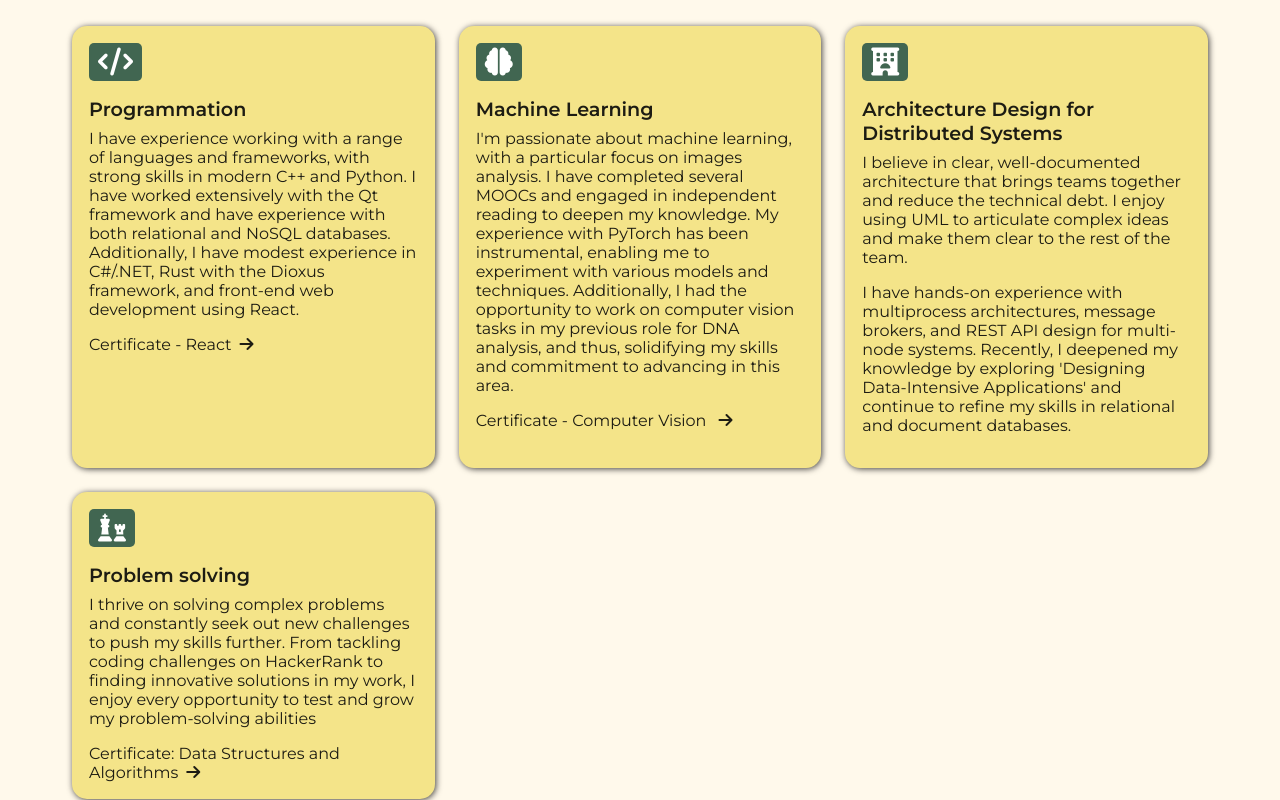
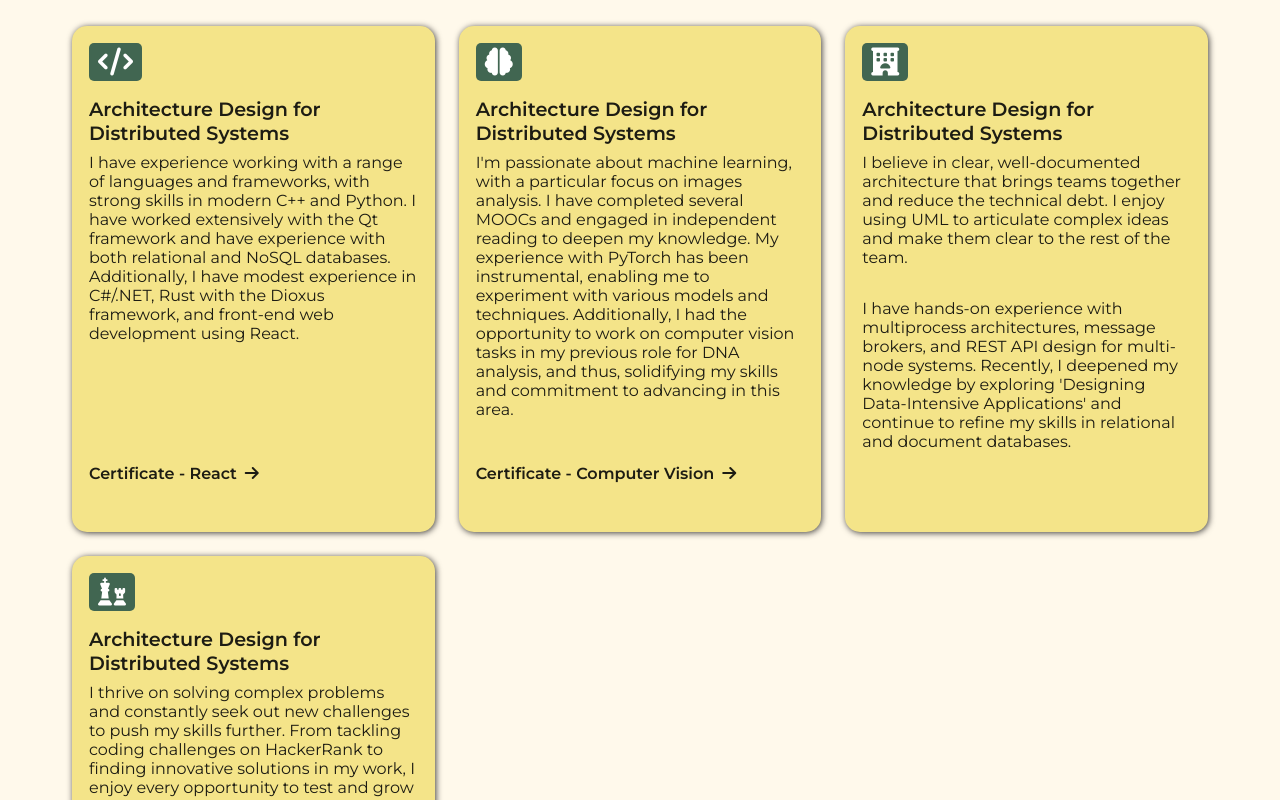
Before and after one commit to DorianPinaud/dorianpinaud-portfolio, a React (Create React App) app: page / in a window 1280 px wide. Shown: the part 1060-1860 px from the top of the page. Built offline with nearby package versions, Linux system fonts and the light colour scheme.

Commit message:
fix and refactor skills set

```diff
--- a/src/App.css
+++ b/src/App.css
@@ -145,10 +145,14 @@ section .header {
     gap: 1.5rem;
 }
 
+
 .card {
+    display: flex;
+    flex-direction: column;
+    justify-content: space-between;
     background-color: var(--md-sys-color-primary-container);
     color: var(--md-sys-color-on-primary-container);
-    padding: 1rem;
+    padding: 1rem 1rem 3rem 1rem;
     max-width: 650px;
     box-shadow: 1px 1px 6px rgba(0, 0, 0, 0.75);
     border-radius: 15px;
@@ -162,8 +166,11 @@ section .header {
     box-shadow: none;
 }
 
+.card div span {
+    display: inline-block;
+}
+
 .card span {
-    display: inline-block;
     background-color: var(--md-sys-color-tertiary);
     padding: 2px 9px;
     margin-bottom: 1rem;
@@ -181,10 +188,12 @@ section .header {
 
 .card p {
     color: var(--md-sys-color-on-surface);
-    margin-bottom: 1rem;
+    font-size: 1rem;
+    margin-bottom: 2rem;
 }
 
 .card a {
+    font-weight: 600;
     color: var(--md-sys-color-on-surface);
     transition: all 0.3s ease;
 }
--- a/src/components/Skills/ArchitectureSkill.tsx
+++ b/src/components/Skills/ArchitectureSkill.tsx
@@ -1,25 +1,16 @@
 import React from 'react'
+import Skill from './Skill'
 
 export default function ArchitectureSkill() {
     return (
-        <div className="card">
-            <span>
-                <i className="fa-solid fa-hotel"></i>
-            </span>
-            <h4>Architecture Design for Distributed Systems</h4>
-            <p>
-                I believe in clear, well-documented architecture that brings
+        <>
+            <Skill title="Architecture Design for Distributed Systems" content="I believe in clear, well-documented architecture that brings
                 teams together and reduce the technical debt. I enjoy using UML to articulate complex ideas and
-                make them clear to the rest of the team.
-            </p>
-            <p>
-                I have hands-on experience with multiprocess
-                architectures, message brokers, and REST API design
-                for multi-node systems. Recently, I deepened my
-                knowledge by exploring 'Designing Data-Intensive
-                Applications' and continue to refine my skills in
-                relational and document databases.
-            </p>
-        </div>
+                make them clear to the rest of the team." second_content="I have hands-on experience with multiprocess
+                architectures, message brokers, and REST API design for multi-node systems.
+                Recently, I deepened my knowledge by exploring
+                'Designing Data-Intensive Applications' and continue to refine my skills in
+                relational and document databases." icon_name="fa-solid fa-hotel" />
+        </>
     )
 }
--- a/src/components/Skills/MachineLearningSkill.tsx
+++ b/src/components/Skills/MachineLearningSkill.tsx
@@ -1,14 +1,9 @@
 import React from 'react'
+import Skill from './Skill'
 
 export default function MachineLearningSkill() {
     return (
-        <div className="card">
-            <span>
-                <i className="fa-solid fa-brain"></i>
-            </span>
-            <h4>Machine Learning</h4>
-            <p>
-                I'm passionate about machine learning,
+        <Skill title="Machine Learning" content="I'm passionate about machine learning,
                 with a particular focus on images analysis.
                 I have completed several MOOCs and engaged in
                 independent reading to deepen my knowledge.
@@ -17,10 +12,7 @@ export default function MachineLearningSkill() {
                 techniques. Additionally, I had the opportunity to
                 work on computer vision tasks in my previous role
                 for DNA analysis, and thus, solidifying my skills
-                and commitment to advancing in this area.
-            </p>
-            <a href="https://www.udacity.com/certificate/e/3d36e466-
-                b78c-11ec-aff5-4792823d68df">Certificate - Computer Vision <i className="fa-solid fa-arrow-right"></i></a>
-        </div>
+                and commitment to advancing in this area." icon_name="fa-solid fa-brain"
+            link="https://www.udacity.com/certificate/e/3d36e466-b78c-11ec-aff5-4792823d68df" text_link='Certificate - Computer Vision' />
     )
 }
--- a/src/components/Skills/ProblemSolvingSkill.tsx
+++ b/src/components/Skills/ProblemSolvingSkill.tsx
@@ -1,16 +1,13 @@
 import React from 'react'
+import Skill from './Skill'
 
 export default function ProblemSolvingSkill() {
     return (
-        <div className="card">
-            <span>
-                <i className="fa-solid fa-chess"></i>
-            </span>
-            <h4>Problem solving</h4>
-            <p>
-                I thrive on solving complex problems and constantly seek out new challenges to push my skills further. From tackling coding challenges on HackerRank to finding innovative solutions in my work, I enjoy every opportunity to test and grow my problem-solving abilities
-            </p>
-            <a href="https://confirm.udacity.com/AWLUAHDG">Certificate: Data Structures and Algorithms<i className="fa-solid fa-arrow-right"></i></a>
-        </div>
+        <Skill title="Problem solving" content="I thrive on solving complex problems and constantly seek out
+         new challenges to push my skills further.
+        From tackling coding challenges on HackerRank to finding innovative solutions in my
+        work, I enjoy every opportunity to test and grow my problem-solving abilities" icon_name='fa-solid fa-chess'
+            link='https://confirm.udacity.com/AWLUAHDG'
+            text_link='Certificate: Data Structures and Algorithms' />
     )
 }
--- a/src/components/Skills/ProgrammingSkill.tsx
+++ b/src/components/Skills/ProgrammingSkill.tsx
@@ -1,14 +1,9 @@
 import React from 'react'
+import Skill from './Skill'
 
 export default function ProgrammingSkill() {
     return (
-        <div className="card">
-            <span>
-                <i className="fa-solid fa-code"></i>
-            </span>
-            <h4>Programmation</h4>
-            <p>
-                I have experience working with a range of
+        <Skill title='Programmation' content='I have experience working with a range of
                     languages and frameworks, with strong skills
                     in modern C++ and Python. I have worked
                     extensively with the Qt framework and
@@ -16,8 +11,9 @@ export default function ProgrammingSkill() {
                     NoSQL databases. Additionally, I have modest
                     experience in C#/.NET, Rust with the
                     Dioxus framework, and front-end web
-                development using React.</p>
-            <a href="https://www.hackerrank.com/certificates/207e51008d22">Certificate - React<i className="fa-solid fa-arrow-right"></i></a>
-        </div>
+                    development using React.'
+            icon_name='fa-solid fa-code'
+            link="https://www.hackerrank.com/certificates/207e51008d22"
+            text_link='Certificate - React' />
     )
 }
--- /dev/null
+++ b/src/components/Skills/Skill.tsx
@@ -0,0 +1,33 @@
+import { link } from 'fs';
+import React from 'react'
+
+interface SkillProps {
+    title: string;
+    content: string;
+    second_content?: string;
+    icon_name: string;
+    text_link?: string;
+    link?: string;
+}
+
+export default function Skill({ title, content, second_content, icon_name, link, text_link }: SkillProps) {
+    return (
+        <div className="card">
+            <div className="content">
+                <span>
+                    <i className={icon_name}></i>
+                </span>
+                <h4>Architecture Design for Distributed Systems</h4>
+                <p>
+                    {content}
+                </p>
+                {
+                    second_content && <p>{second_content}</p>
+                }
+            </div>
+            {
+                text_link && link && <a href={link}>{text_link}<i className="fa-solid fa-arrow-right"></i></a>
+            }
+        </div>
+    )
+}
```
Lines whose indentation alone changed are shown as unchanged.
